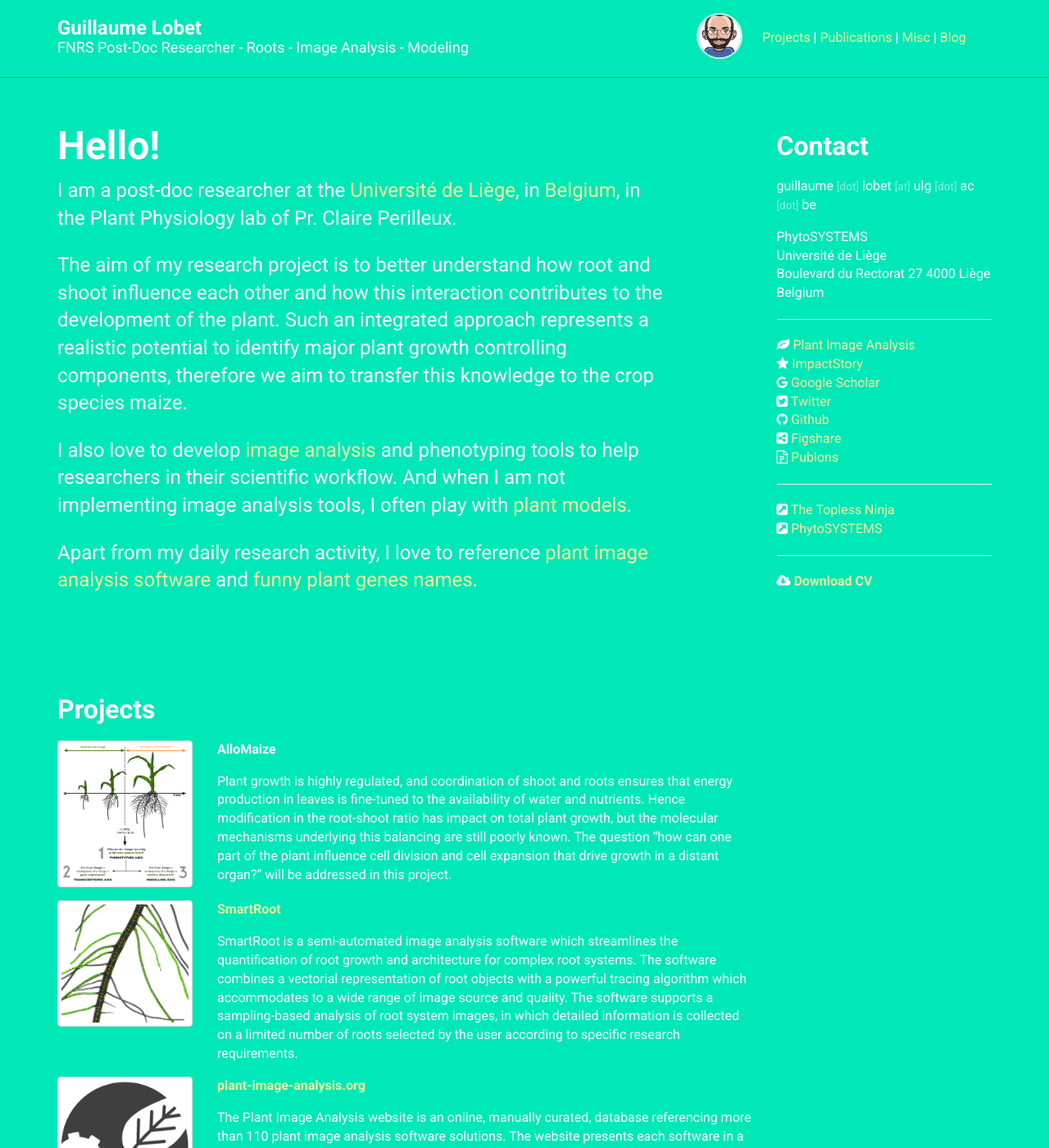
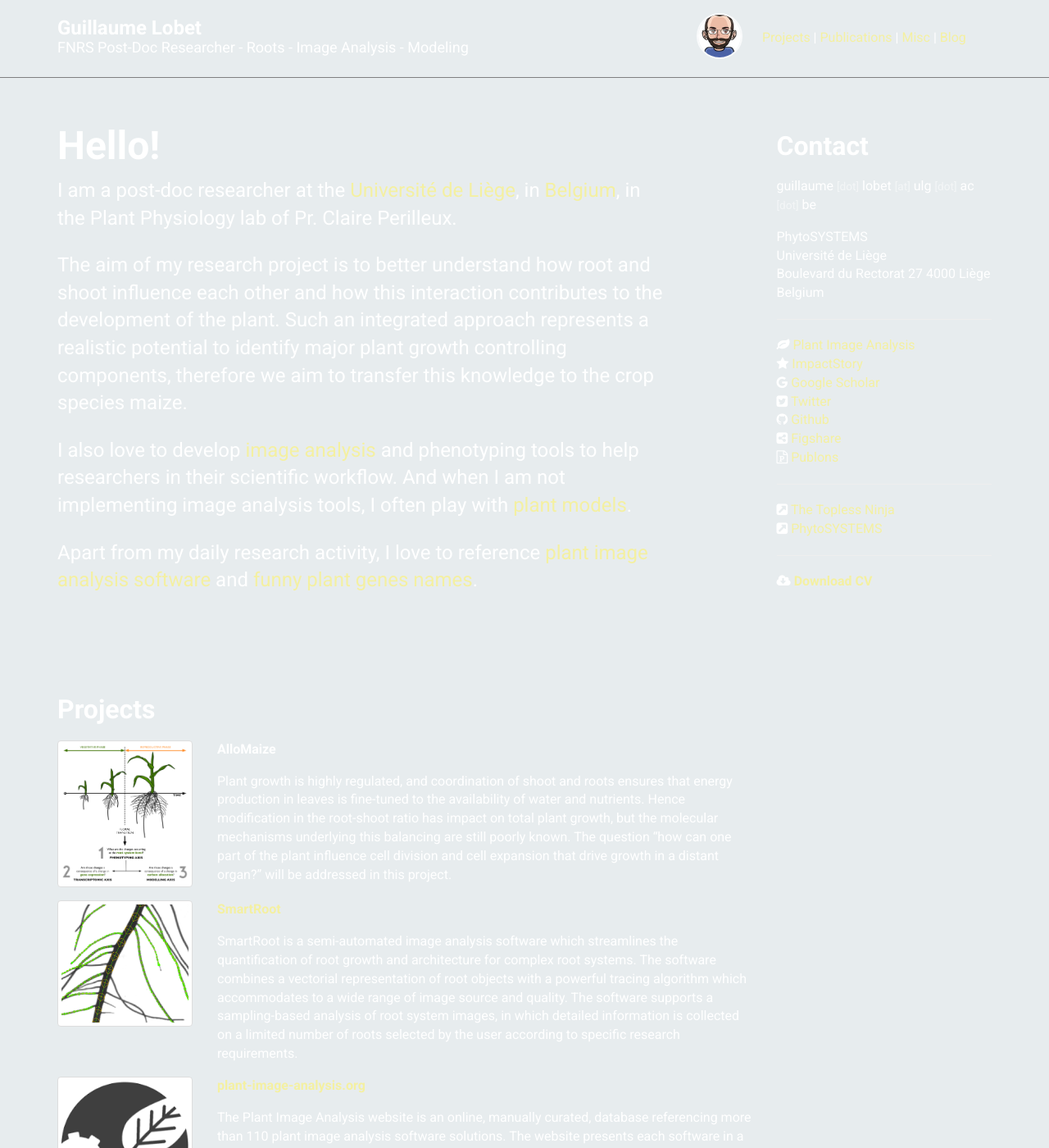
Before and after one commit to guillaumelobet/guillaumelobet.github.io, a Jekyll site: the page built from index.html, in a window 1280 px wide and 1400 px high. Shown: the whole window at 82% size. Built offline with Jekyll 4.4.1, drawn with Linux system fonts in a browser that asks for light colours; nearby versions of some CDN libraries; the list of posts is cut into pages by our own code.

Commit message:
Update albertine.css

```diff
--- a/public/css/albertine.css
+++ b/public/css/albertine.css
@@ -93,7 +93,7 @@ section {
  *******************/
 .intro-screen,
 .intro-screen header {
-  background-color: #00e7b8;/*#5294f7; #44a9eb;*/
+  background-color: #e7ecee;/*#5294f7; #44a9eb;*/
   color:#fff;
 }
   .intro-screen h1,
```
